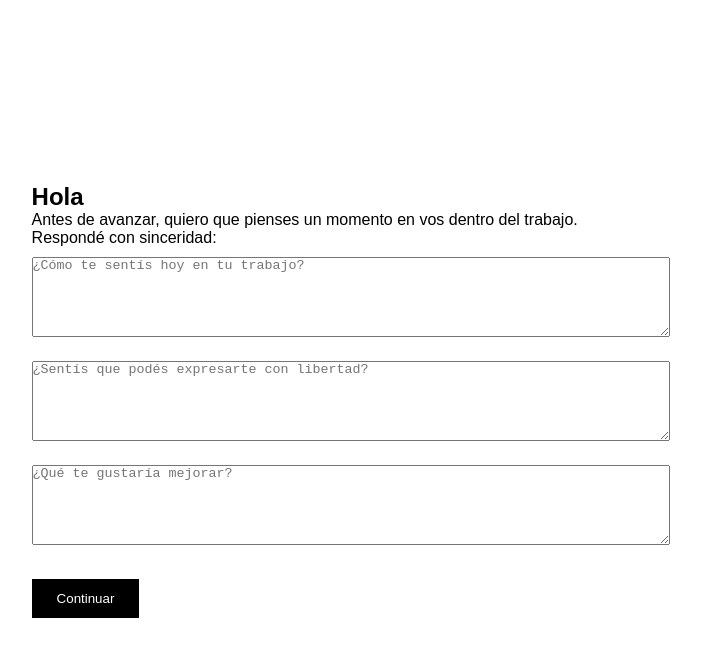
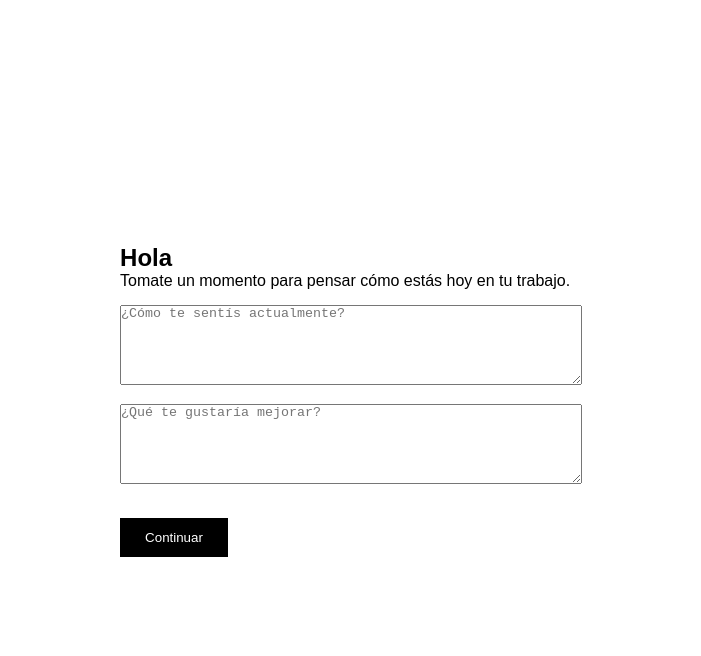
Before and after one commit to micagg282-blip/fatboy, a Next.js app: page / in a window 1280 px wide. Both pictures are taken after a click on the button "Entrar". Shown: the top 656 px of the page, without its empty margins (289-990 px from the left). Built offline with nearby package versions, Linux system fonts and the light colour scheme.

Commit message:
nivel 3 compromiso personal

```diff
--- a/pages/index.js
+++ b/pages/index.js
@@ -52,38 +52,14 @@ export default function Home() {
         <div style={{ maxWidth: "700px" }}>
           <h2>Hola {nombre}</h2>
 
-          <p>
-            Antes de avanzar, quiero que pienses un momento en vos dentro del
-            trabajo.
-          </p>
+          <p>Tomate un momento para pensar cómo estás hoy en tu trabajo.</p>
 
-          <p>Respondé con sinceridad:</p>
-
-          <textarea
-            placeholder="¿Cómo te sentís hoy en tu trabajo?"
-            style={{ width: "100%", height: "80px", marginTop: "10px" }}
-          />
-
-          <textarea
-            placeholder="¿Sentís que podés expresarte con libertad?"
-            style={{ width: "100%", height: "80px", marginTop: "20px" }}
-          />
-
-          <textarea
-            placeholder="¿Qué te gustaría mejorar?"
-            style={{ width: "100%", height: "80px", marginTop: "20px" }}
-          />
+          <textarea placeholder="¿Cómo te sentís actualmente?" style={{ width: "100%", height: "80px", marginTop: "15px" }} />
+          <textarea placeholder="¿Qué te gustaría mejorar?" style={{ width: "100%", height: "80px", marginTop: "15px" }} />
 
           <button
             onClick={() => setPaso(3)}
-            style={{
-              marginTop: "30px",
-              background: "#000",
-              color: "#fff",
-              padding: "12px 25px",
-              border: "none",
-              cursor: "pointer",
-            }}
+            style={{ marginTop: "30px", background: "#000", color: "#fff", padding: "12px 25px", border: "none" }}
           >
             Continuar
           </button>
@@ -94,29 +70,39 @@ export default function Home() {
         <div style={{ maxWidth: "700px" }}>
           <h2>Comunicación y vínculos</h2>
 
-          <p style={{ marginTop: "20px" }}>
-            Ahora pensemos en cómo te relacionás con las personas que te rodean.
+          <textarea placeholder="¿Cómo te comunicás con tu equipo?" style={{ width: "100%", height: "80px", marginTop: "15px" }} />
+          <textarea placeholder="¿Sentís que sos escuchado/a?" style={{ width: "100%", height: "80px", marginTop: "15px" }} />
+
+          <button
+            onClick={() => setPaso(4)}
+            style={{ marginTop: "30px", background: "#000", color: "#fff", padding: "12px 25px", border: "none" }}
+          >
+            Continuar
+          </button>
+        </div>
+      )}
+
+      {paso === 4 && (
+        <div style={{ maxWidth: "700px" }}>
+          <h2>Compromiso personal</h2>
+
+          <p>
+            Este es un momento importante.
+            No se trata de exigirte, sino de elegir conscientemente.
           </p>
 
-          <p>Respondé con calma:</p>
-
           <textarea
-            placeholder="¿Cómo es tu comunicación con tus compañeros?"
-            style={{ width: "100%", height: "80px", marginTop: "10px" }}
+            placeholder="¿Qué podrías hacer vos para mejorar tu día a día laboral?"
+            style={{ width: "100%", height: "80px", marginTop: "15px" }}
           />
 
           <textarea
-            placeholder="¿Sentís que sos escuchado/a?"
-            style={{ width: "100%", height: "80px", marginTop: "20px" }}
-          />
-
-          <textarea
-            placeholder="¿Qué te gustaría cambiar en la forma de comunicarte?"
-            style={{ width: "100%", height: "80px", marginTop: "20px" }}
+            placeholder="¿Qué compromiso personal podés asumir?"
+            style={{ width: "100%", height: "80px", marginTop: "15px" }}
           />
 
           <p style={{ marginTop: "30px" }}>
-            Gracias por tomarte este espacio.
+            Gracias por tomarte este tiempo.
           </p>
 
           <p style={{ fontStyle: "italic", marginTop: "20px" }}>
```
